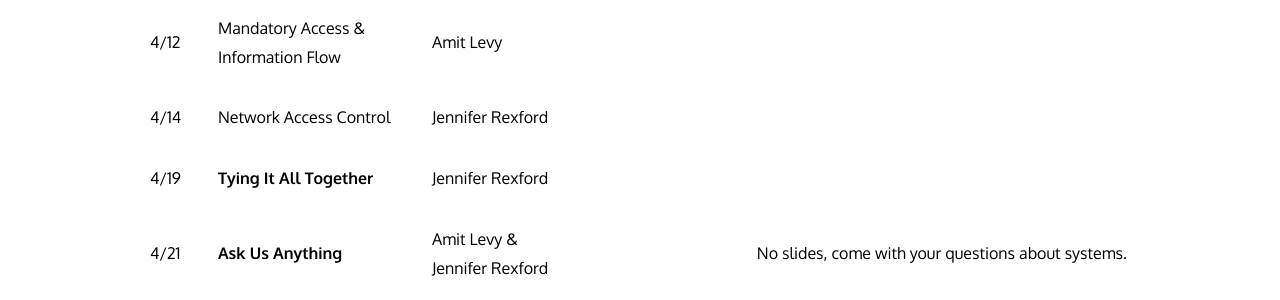
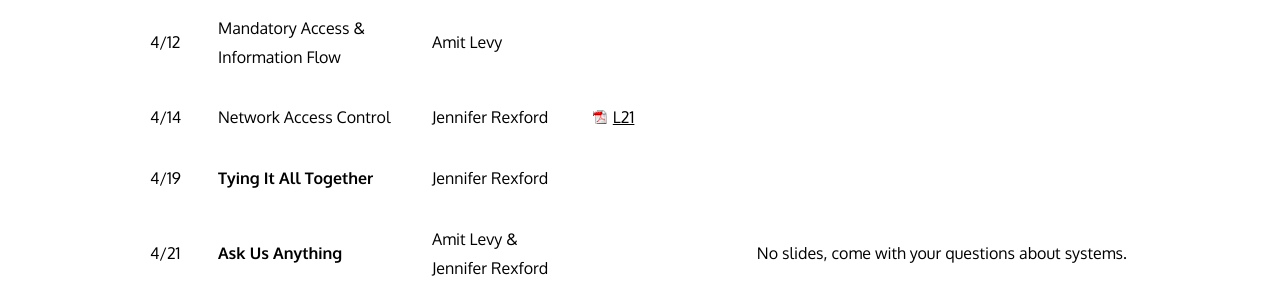
Before and after one commit to cos316/cos316-web, a Jekyll site: the page built from lectures.md, in a window 1280 px wide and 900 px high, scrolled down 1164 px. Shown: the part 536-836 px from the top of the window. Built offline with Jekyll 4.4.1, drawn with Linux system fonts in a browser that asks for light colours; nearby versions of some CDN libraries.

Commit message:
New lecture on network access control

```diff
--- a/lectures.md
+++ b/lectures.md
@@ -30,6 +30,6 @@ Lectures meet on Tuesday and Thursday 10:00-10:50am
 | 4/05 | **Access Control** | Amit Levy   | [L18](/lectures/L19-access-control.pdf)  | | |
 | 4/07 | ACLs & Capabilities | Amit Levy   | [L19](/lectures/L19-acl-capabilities.pdf)   | | |
 | 4/12 | Mandatory Access & Information Flow | Amit Levy   |   | | |
-| 4/14 | Network Access Control  | Jennifer Rexford   |   |
+| 4/14 | Network Access Control  | Jennifer Rexford   | [L21](/lectures/L21-nacl.pdf)   |
 | 4/19 | **Tying It All Together**    | Jennifer Rexford |   | | |
 | 4/21 | **Ask Us Anything** | Amit Levy & Jennifer Rexford | | | No slides, come with your questions about systems. |
```
Also changed, not shown: 1 other file.
